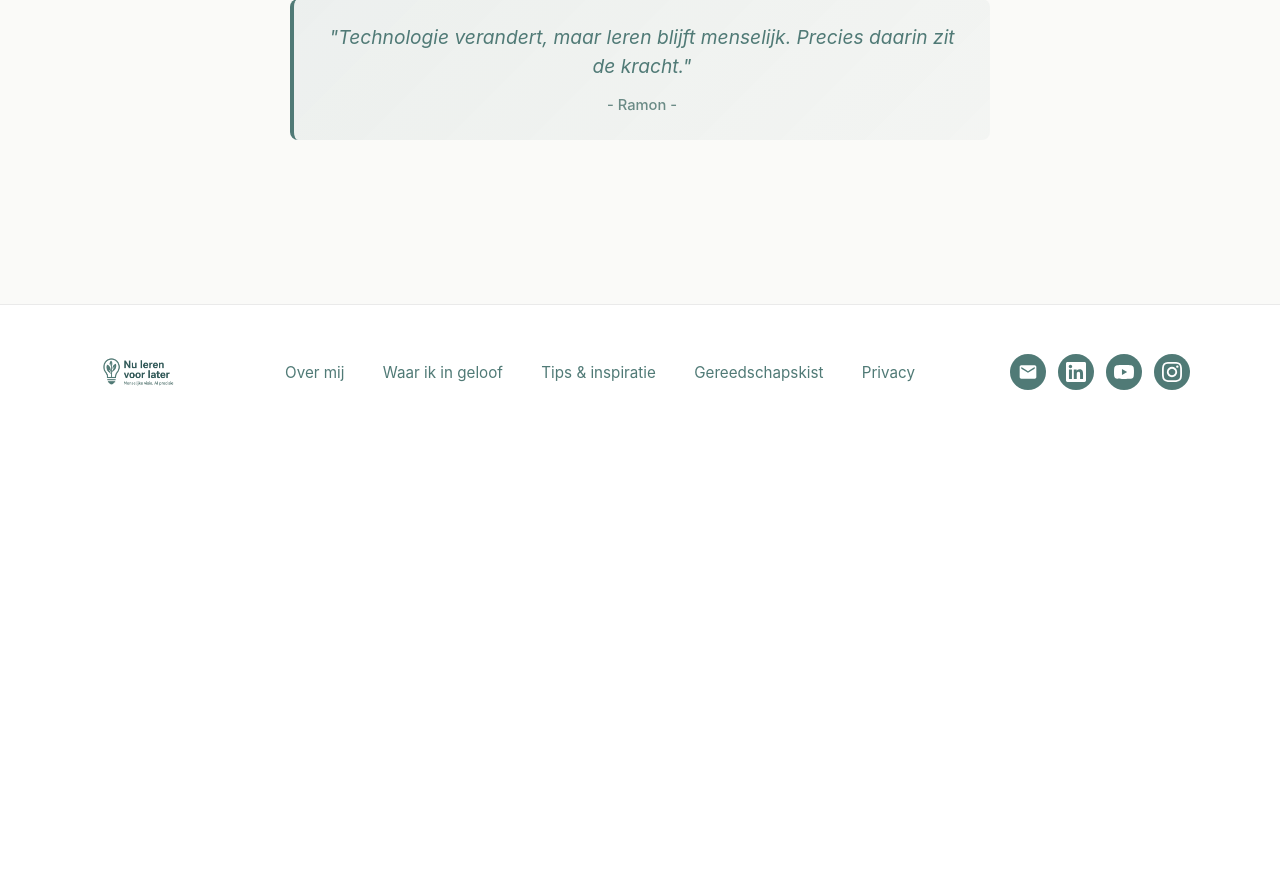
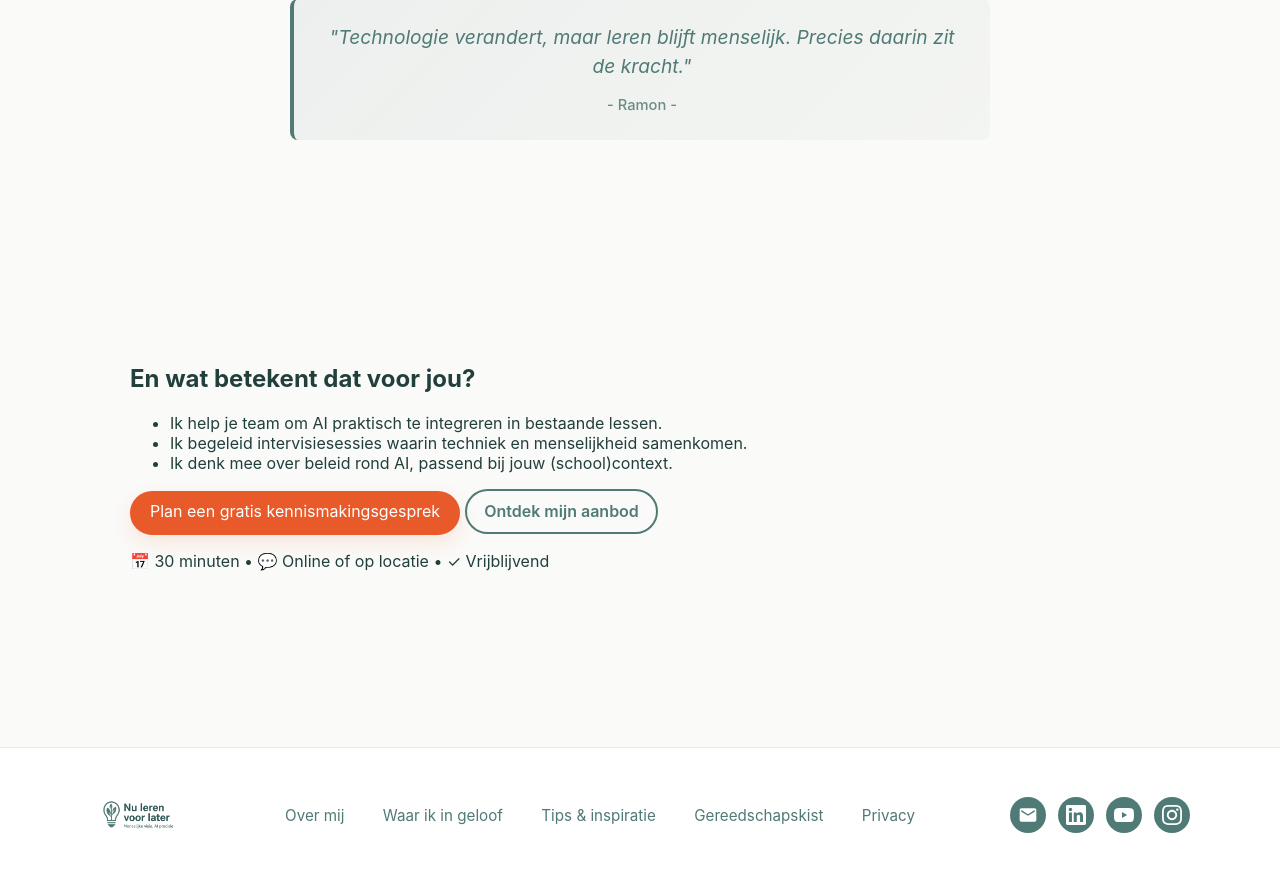
Before and after one commit to jrvisscher8219/nulerenvoorlater, a PHP site: page /over.html in a window 1280 px wide. Shown: the part 1663-2545 px from the top of the page. Before the commit the page ends 2053 px from the top, so only its background shows below. Run offline with PHP 8.4, Linux system fonts and the light colour scheme.

Commit message:
CTA: koppel verhaal aan aanbod (Over + Missie) + anker id=aanbod op home
- Nieuw blok 'En wat betekent dat voor jou?' op over.html en missie.html
- Bullets + 2 CTA’s (kennismaking, Ontdek mijn aanbod → index.html#aanbod)
- custom.css: .about-cta styling
- index.html: id=aanbod aan aanbodsectie toegevoegd

```diff
--- a/index.html
+++ b/index.html
@@ -165,8 +165,8 @@ Voor docenten, teams, ouders én studenten die AI praktisch en menselijk willen
       </div>
     </section>
 
-    <!-- Wat ik voor je kan doen sectie -->
-    <section class="services-section">
+  <!-- Wat ik voor je kan doen sectie -->
+  <section class="services-section" id="aanbod">
       <div class="container">
         <h2 class="section-title">Wat ik voor je kan doen</h2>
         <p class="section-intro">Praktische ondersteuning op maat, zodat het écht werkt voor jou.</p>
--- a/over.html
+++ b/over.html
@@ -89,6 +89,22 @@
       <span class="quote-author">- Ramon -</span>
     </blockquote>
   </section>
+  <!-- CTA blok: En wat betekent dat voor jou? -->
+  <section class="about-cta" aria-label="En wat betekent dat voor jou?">
+    <div class="container">
+      <h2>En wat betekent dat voor jou?</h2>
+      <ul>
+        <li>Ik help je team om AI praktisch te integreren in bestaande lessen.</li>
+        <li>Ik begeleid intervisiesessies waarin techniek en menselijkheid samenkomen.</li>
+        <li>Ik denk mee over beleid rond AI, passend bij jouw (school)context.</li>
+      </ul>
+      <p class="cta-buttons">
+        <a class="btn-primary" href="contact.html">Plan een gratis kennismakingsgesprek</a>
+        <a class="btn-outline" href="index.html#aanbod">Ontdek mijn aanbod</a>
+      </p>
+      <p class="cta-trust">📅 30 minuten • 💬 Online of op locatie • ✓ Vrijblijvend</p>
+    </div>
+  </section>
 </main>
   <footer class="site-footer">
     <div class="container footer-inner">
```
Also changed, not shown: css/custom.css (+12 -0 lines), missie.html (+16 -0 lines).
